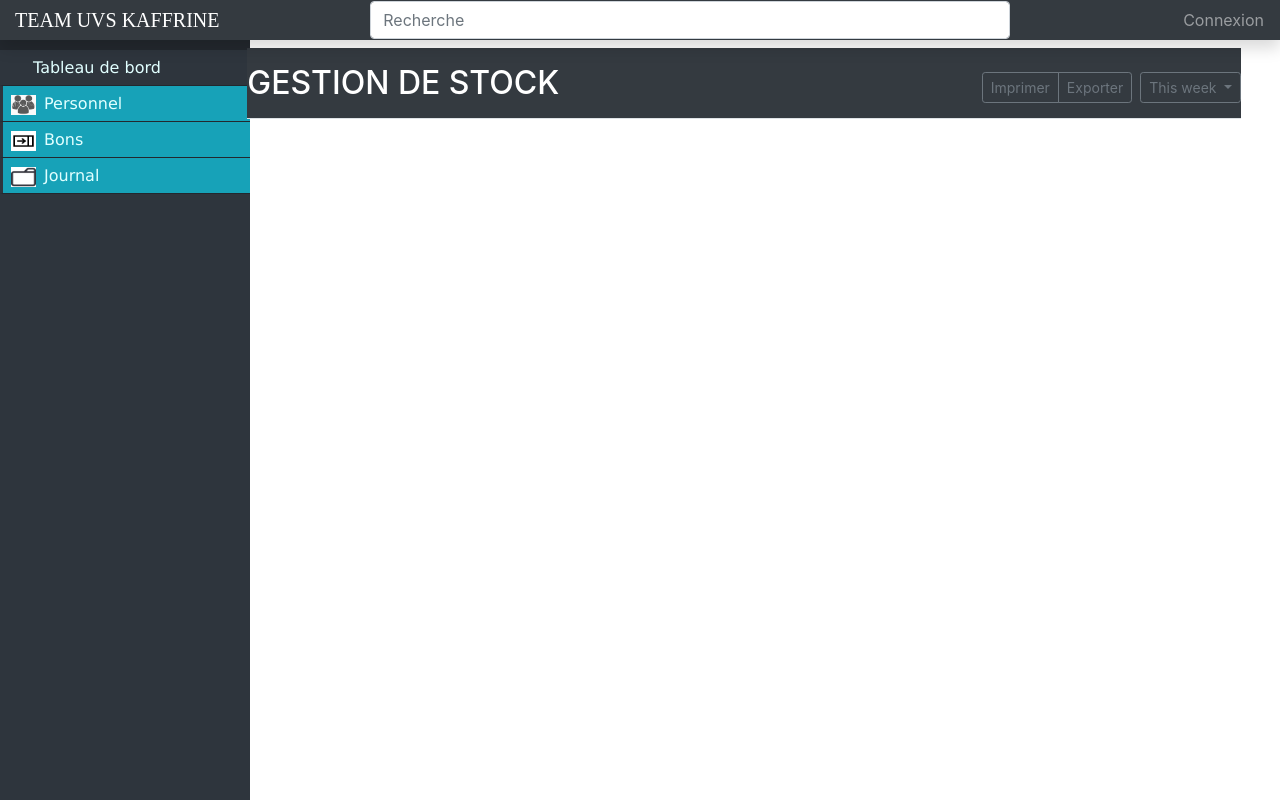
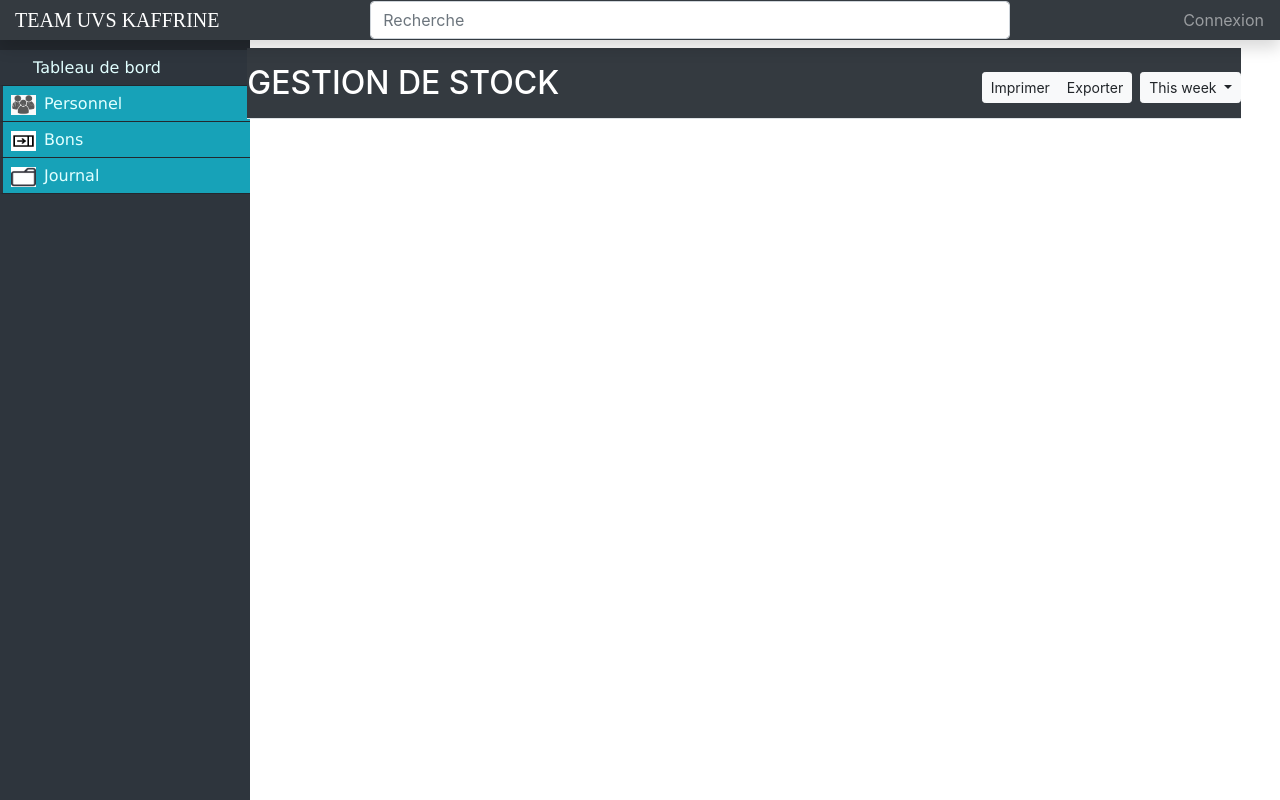
Before and after one commit to kalisto11/gestock, a PHP site: page /default.php in a window 1280 px wide. Run offline with PHP 8.4, Linux system fonts and the light colour scheme; data that the repository does not hold is empty.

Commit message:
ajoute modification

```diff
--- a/public/default.php
+++ b/public/default.php
@@ -20,7 +20,7 @@
                 <a class="navbar-brand col-sm-3 col-md-2 mr-0" id="logo" href="#">TEAM UVS KAFFRINE</a>
                 <input class="form-control form-control-dark w-50" type="text" placeholder="Recherche" aria-label="Search">
             <ul class="navbar-nav px-3">
-                <li class="nav-item text-nowrap ">
+                <li class="nav-item text-nowrap">
                     <a class="nav-link" href="#">Connexion</a>
                 </li>
             </ul>
@@ -75,10 +75,10 @@
                         <h1 class="h2">GESTION DE STOCK</h1>
                         <div class="btn-toolbar mb-2 mb-md-0">
                             <div class="btn-group mr-2">
-                                <button type="button" class="btn btn-sm btn-outline-secondary">Imprimer</button>
-                                <button type="button" class="btn btn-sm btn-outline-secondary">Exporter</button>
+                                <button type="button" class="btn btn-sm btn-light">Imprimer</button>
+                                <button type="button" class="btn btn-sm btn-light">Exporter</button>
                             </div>
-                            <button type="button" class="btn btn-sm btn-outline-secondary dropdown-toggle">
+                            <button type="button" class="btn btn-sm btn-light dropdown-toggle">
                                 <span data-feather="calendar"></span>
                                 This week
                             </button>
```
